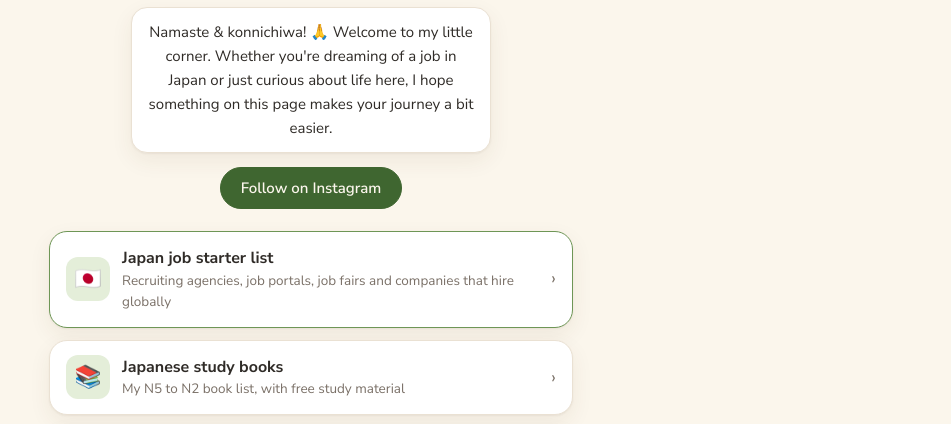
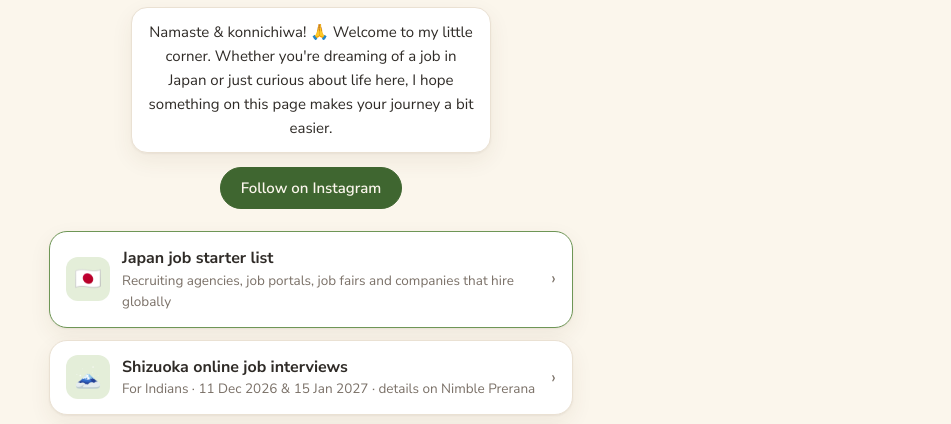
Before and after one commit to masalatomatchacollab/masalatomatchacollab.github.io, a plain HTML site: page index.html in a window 1280 px wide. Shown: the part 306-730 px from the top of the page, without its empty margins (329-1280 px from the left). Drawn offline with Linux system fonts and the light colour scheme.

Commit message:
Add Shizuoka online job interviews link to home page
Co-Authored-By: Claude Opus 5.5 <noreply@anthropic.com>

```diff
--- a/index.html
+++ b/index.html
@@ -34,6 +34,11 @@
     <a class="link feature" href="jobs.html">
       <span class="ico" aria-hidden="true">🇯🇵</span>
       <span><b>Japan job starter list</b><span>Recruiting agencies, job portals, job fairs and companies that hire globally</span></span>
+      <span class="go" aria-hidden="true">›</span>
+    </a>
+    <a class="link" href="https://nimbleprerana.com/shizuoka-japan-online-job-interviews-indians-2026-2027/">
+      <span class="ico" aria-hidden="true">🗻</span>
+      <span><b>Shizuoka online job interviews</b><span>For Indians · 11 Dec 2026 &amp; 15 Jan 2027 · details on Nimble Prerana</span></span>
       <span class="go" aria-hidden="true">›</span>
     </a>
     <a class="link" href="studybooks.html">
```
